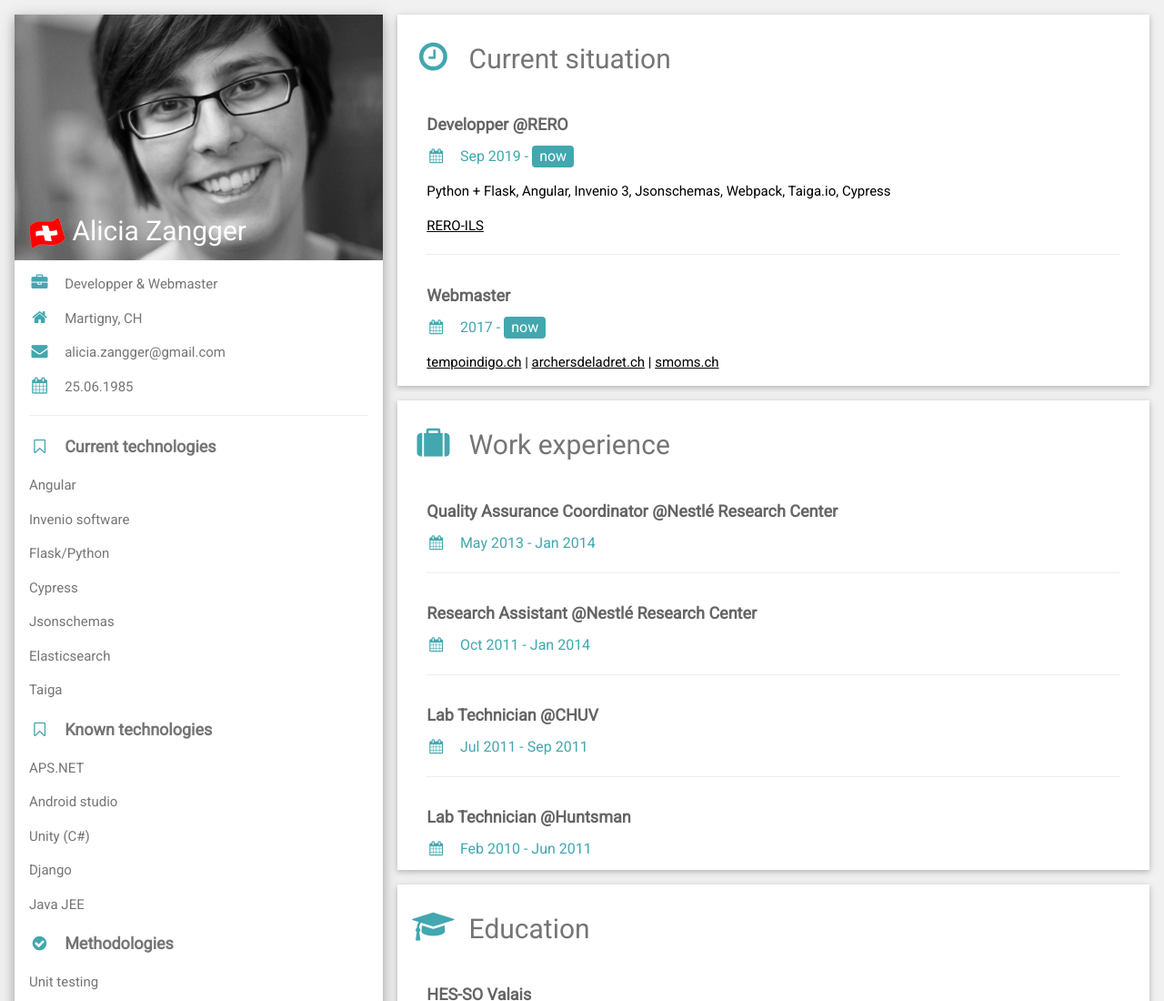
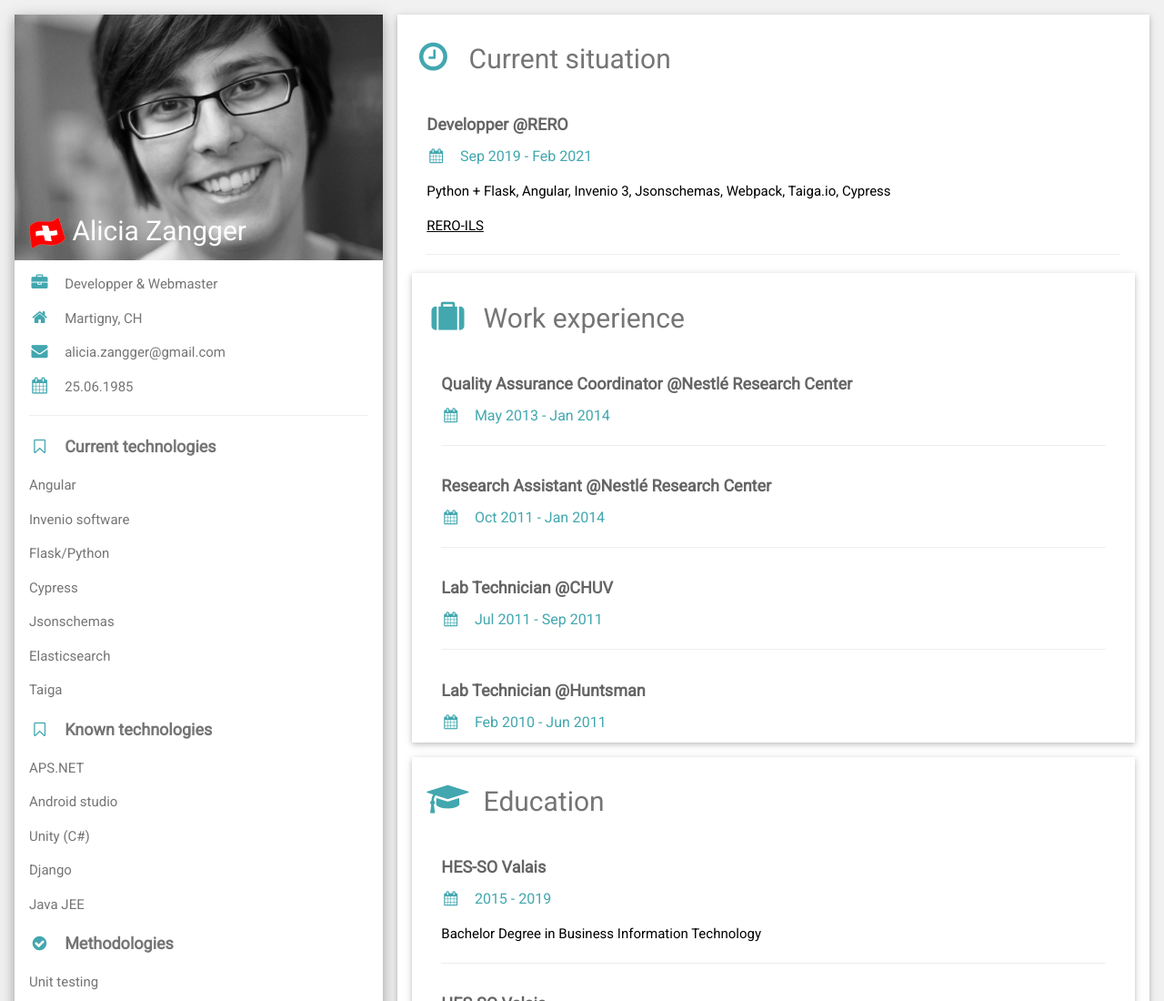
Before and after one commit to AoNoOokami/AoNoOokami.github.io, a plain HTML site: page index.html in a window 1280 px wide. Shown: the top 1100 px of the page at 91% size. Drawn offline with nearby package versions, Linux system fonts and the light colour scheme.

Commit message:
resume: update current situation
* Update current situation.

```diff
--- a/index.html
+++ b/index.html
@@ -96,17 +96,11 @@ html,body,h1,h2,h3,h4,h5,h6 {font-family: "Roboto", sans-serif}
         <h2 class="w3-text-grey w3-padding-16"><i class="fa fa-clock-o fa-fw w3-margin-right w3-xxlarge w3-text-teal"></i>Current situation</h2>
         <div class="w3-container">
           <h5 class="w3-opacity"><b>Developper @RERO</b></h5>
-          <h6 class="w3-text-teal"><i class="fa fa-calendar fa-fw w3-margin-right"></i>Sep 2019 - <span class="w3-tag w3-teal w3-round">now</span></h6>
+          <h6 class="w3-text-teal"><i class="fa fa-calendar fa-fw w3-margin-right"></i>Sep 2019 - Feb 2021</h6>
           <p>Python + Flask, Angular, Invenio 3, Jsonschemas, Webpack, Taiga.io, Cypress</p>
           <a href="http://ils.test.rero.ch">RERO-ILS</a>
           <hr>
         </div>
-        <div class="w3-container">
-          <h5 class="w3-opacity"><b>Webmaster</b></h5>
-          <h6 class="w3-text-teal"><i class="fa fa-calendar fa-fw w3-margin-right"></i>2017 - <span class="w3-tag w3-teal w3-round">now</span></h6>
-          <p><a href="https://www.tempoindigo.ch">tempoindigo.ch</a> | <a href="https://www.archersdeladret.ch">archersdeladret.ch</a> | <a href="https://www.smoms.ch">smoms.ch</a></p>
-        </div>
-      </div>
 	        <div class="w3-container w3-card w3-white w3-margin-bottom">
         <h2 class="w3-text-grey w3-padding-16"><i class="fa fa-suitcase fa-fw w3-margin-right w3-xxlarge w3-text-teal"></i>Work experience</h2>
         <div class="w3-container">
```
